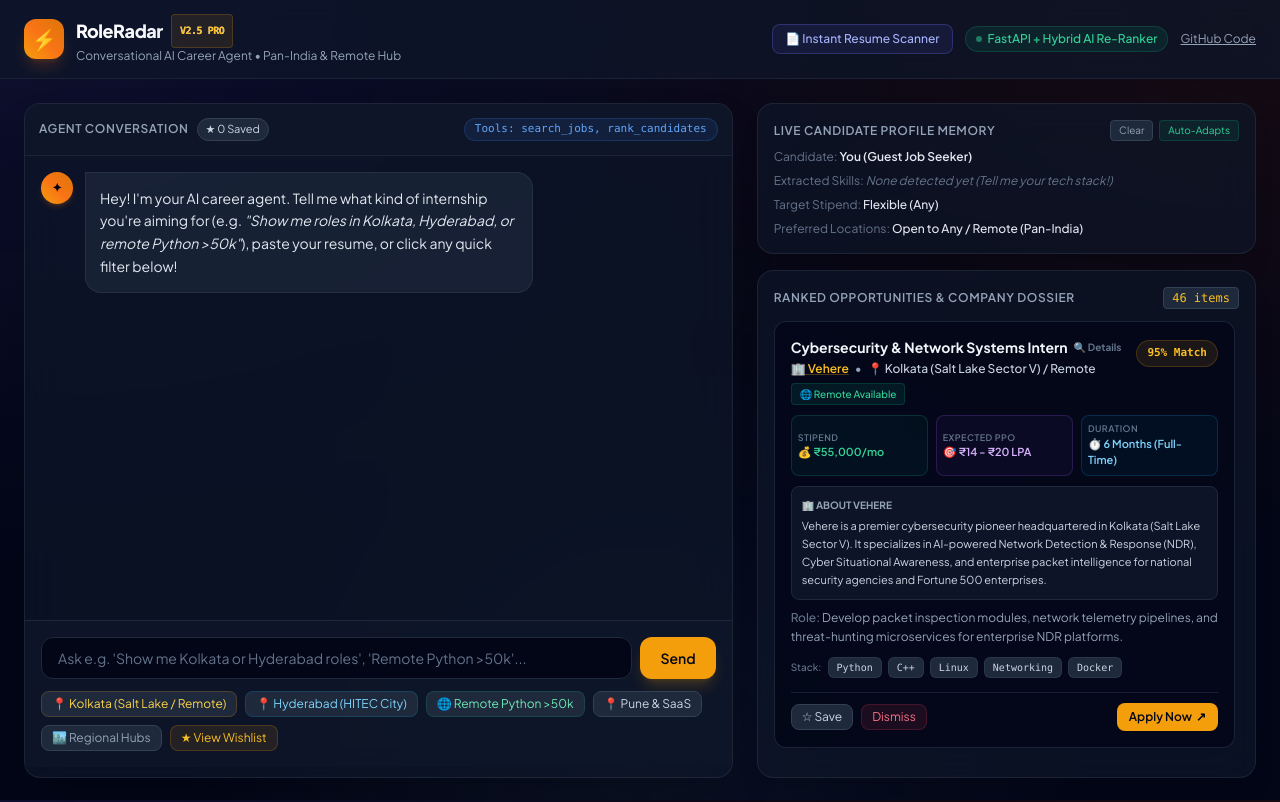
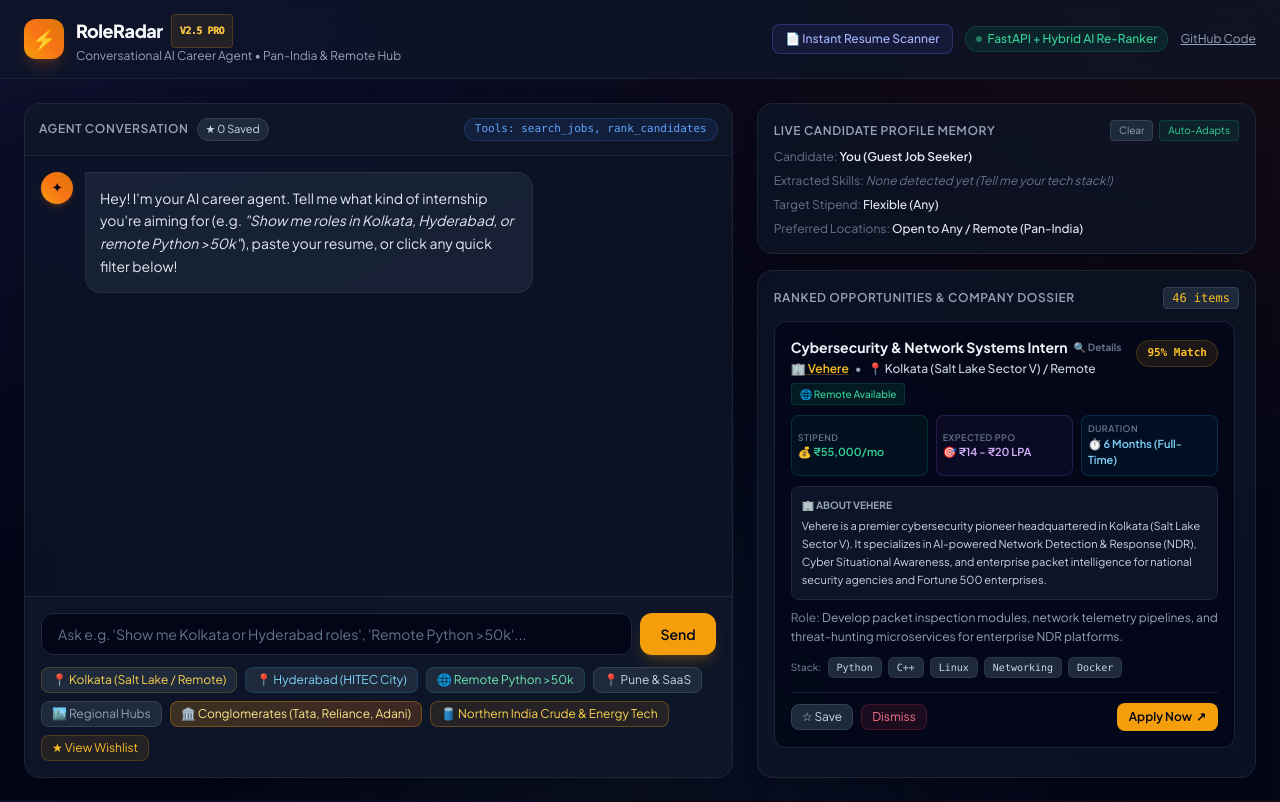
Before and after one commit to mandalsougata410-cmyk/RoleRadar, a plain HTML site: page index.html in a window 1280 px wide. Drawn offline with nearby package versions, Linux system fonts and the light colour scheme.

Commit message:
Add quick filter pills for Conglomerates (Tata, Reliance, Adani) and Northern India Crude Oil & Energy

```diff
--- a/index.html
+++ b/index.html
@@ -151,6 +151,8 @@
                     <button onclick="quickQuery('Remote Python & AI internships paying above 50k')" class="text-xs px-2.5 py-1 rounded-lg bg-slate-800 hover:bg-slate-700 text-emerald-300 hover:text-white border border-emerald-500/20 transition">🌐 Remote Python >50k</button>
                     <button onclick="quickQuery('Pune and Western India enterprise SaaS roles')" class="text-xs px-2.5 py-1 rounded-lg bg-slate-800 hover:bg-slate-700 text-slate-300 hover:text-white border border-slate-700 transition">📍 Pune & SaaS</button>
                     <button onclick="quickQuery('Regional Indian tech hubs like Jaipur, Bhubaneswar, Chandigarh')" class="text-xs px-2.5 py-1 rounded-lg bg-slate-800 hover:bg-slate-700 text-slate-400 hover:text-slate-200 border border-slate-700 transition">🏙️ Regional Hubs</button>
+                    <button onclick="quickQuery('Top Indian conglomerates like Tata, Reliance Jio, and Adani')" class="text-xs px-2.5 py-1 rounded-lg bg-gradient-to-r from-amber-500/20 to-orange-500/20 hover:from-amber-500/30 hover:to-orange-500/30 text-amber-200 hover:text-white border border-amber-500/30 transition">🏛️ Conglomerates (Tata, Reliance, Adani)</button>
+                    <button onclick="quickQuery('Northern India crude oil, refineries, and energy tech like Cairn, IOCL, ONGC')" class="text-xs px-2.5 py-1 rounded-lg bg-amber-500/10 hover:bg-amber-500/20 text-amber-300 hover:text-white border border-amber-500/30 transition">🛢️ Northern India Crude & Energy Tech</button>
                     <button onclick="showSavedWishlist()" class="text-xs px-2.5 py-1 rounded-lg bg-amber-500/10 hover:bg-amber-500/20 text-amber-400 border border-amber-500/20 transition">★ View Wishlist</button>
                 </div>
             </div>
```
